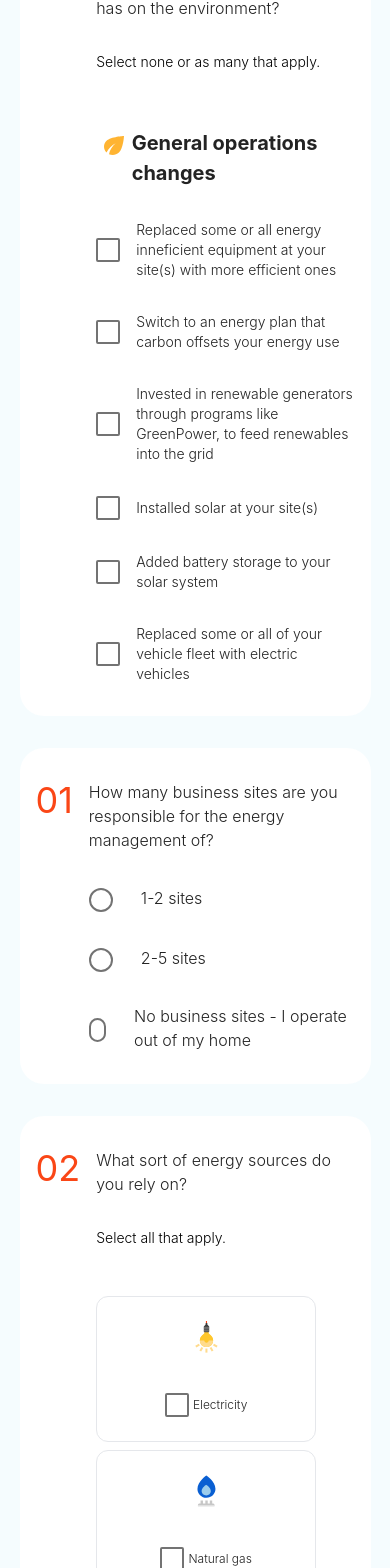
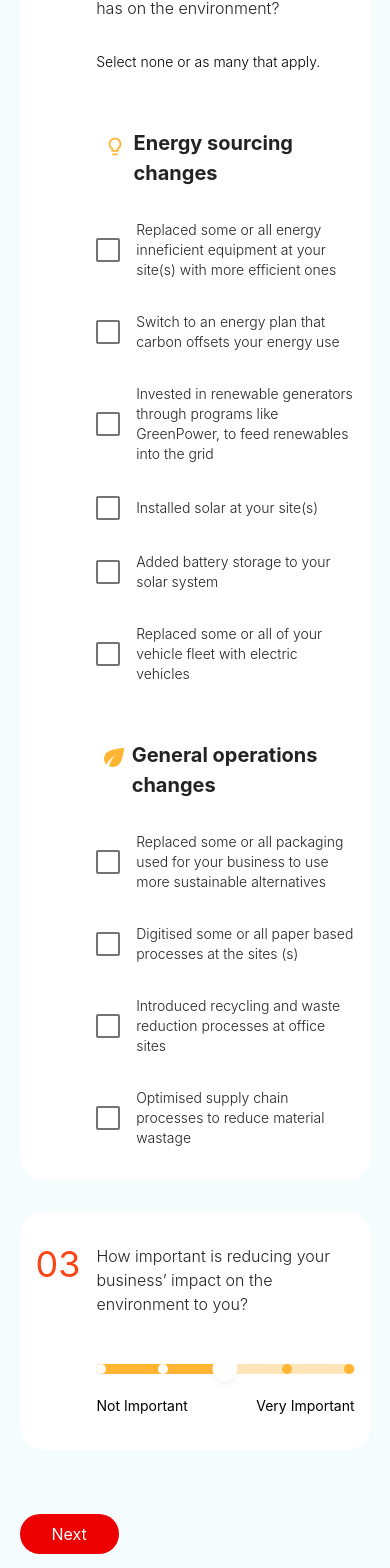
Before and after one commit to jeromeescultura/origin-shift, a Next.js app: page /assessment in a window 390 px wide. Shown: the part 996-2564 px from the top of the page. Built offline with nearby package versions, Linux system fonts and the light colour scheme.

Commit message:
added breakpoint config

```diff
--- a/components/ButtonQuestion.js
+++ b/components/ButtonQuestion.js
@@ -6,7 +6,7 @@ function ButtonQuestion({ options, action }) {
   const [btn3, setBtn3] = useState(false);
 
   const activeStyles =
-    "z-50 bg-highlight border-darkHighlight text-xs max-w-[200px] lg:text-base w-full h-[48px] bg-white text-[#505050] font-light text-center border transition duration-200";
+    "z-50 bg-highlight border-accentColor text-xs max-w-[200px] lg:text-base w-full h-[48px] bg-white text-[#505050] font-light text-center border transition duration-200";
 
   const notActiveStyles =
     "text-xs max-w-[200px] lg:text-base w-full h-[48px] bg-white  text-[#505050] font-light text-center border   transition duration-200";
--- a/components/CheckboxComponent.js
+++ b/components/CheckboxComponent.js
@@ -10,7 +10,7 @@ function CheckboxComponent({ id, text, action }) {
   return (
     <div className="form-check flex items-center gap-4 ">
       <input
-        className="form-check-input appearance-none min-h-g[24px] min-w-[24px] w-6 h-6 border-2 border-[#737373] rounded-sm bg-white checked:bg-darkHighlight checked:border-darkHighlight focus:outline-none transition duration-200 cursor-pointer"
+        className="form-check-input appearance-none min-h-g[24px] min-w-[24px] w-6 h-6 border-2 border-[#737373] rounded-sm bg-white checked:bg-accentColor checked:border-accentColor focus:outline-none transition duration-200 cursor-pointer"
         type="checkbox"
         value=""
         id={text}
--- a/components/CheckboxContainer.js
+++ b/components/CheckboxContainer.js
@@ -29,9 +29,14 @@ function CheckboxContainer({ icon, title, questionsList }) {
               </p>
             </div>
 
-            {questionsList?.map((item) => (
-              <CheckboxComponent id={item.id} text={item.text} key={item.id} />
-            ))}
+            {questionsList &&
+              questionsList?.map((item) => (
+                <CheckboxComponent
+                  id={item.id}
+                  text={item.text}
+                  key={item.id}
+                />
+              ))}
           </div>
         </div>
       </div>
--- a/components/IconsQuestion.js
+++ b/components/IconsQuestion.js
@@ -18,7 +18,7 @@ function IconsQuestion({ id, text, icon }) {
       </div>
       <div className="flex gap-1 md:gap-4 items-center">
         <input
-          className="relative form-check-input appearance-none h-6 w-6 border-2 border-[#737373] cursor-pointer rounded-sm bg-white checked:bg-darkHighlight checked:border-darkHighlight focus:outline-none transition duration-200"
+          className="relative form-check-input appearance-none h-6 w-6 border-2 border-[#737373] cursor-pointer rounded-sm bg-white checked:bg-accentColor checked:border-accentColor focus:outline-none transition duration-200"
           type="checkbox"
           value=""
           id={id}
--- a/components/IconsRadioQuestion.js
+++ b/components/IconsRadioQuestion.js
@@ -12,7 +12,7 @@ const IconsRadioQuestion = ({ qst }) => {
           onClick={() => changeState(val.id)}
           className={`w-[219px] h-[178px] flex justify-center flex-col items-center bg-white  text-[#505050] font-light text-center border rounded-md text-[16px]  capitalize cursor-pointer mr-6 transition-all duration-100 ease-linear ${
             activeState === val.id
-              ? "bg-highlight border-darkHighlight"
+              ? "bg-highlight border-accentColor"
               : "hover:border-gray-400"
           }`}
         >
--- a/components/RadioQuestion.js
+++ b/components/RadioQuestion.js
@@ -2,7 +2,7 @@ function RadioQuestion({ id, text, action }) {
   return (
     <div className="form-check flex items-center mt-8">
       <input
-        className="form-check-input appearance-none rounded-full h-6 w-6 border-2 border-[#737373] bg-white checked:bg-darkHighlight checked:border-white transition duration-200 mt-1 align-top bg-no-repeat bg-center bg-contain float-left mr-2 cursor-pointer checked:ring-darkHighlight checked:ring-2"
+        className="form-check-input appearance-none rounded-full h-6 w-6 border-2 border-[#737373] bg-white checked:bg-accentColor checked:border-white transition duration-200 mt-1 align-top bg-no-repeat bg-center bg-contain float-left mr-2 cursor-pointer checked:ring-accentColor checked:ring-2"
         type="radio"
         name="flexRadioDefault"
         id={text}
--- a/components/SliderQuestion.js
+++ b/components/SliderQuestion.js
@@ -37,7 +37,8 @@ const SliderQuestion = ({ qst }) => {
         ></div>
         <div className="w-full absolute ">
           <ul className="flex h-full rounded-full  transition-all ease-linear duration-100  w-full justify-between">
-            {qst.map((val, index) => (
+            {qst &&
+              qst.map((val, index) => (
                 <li key={val.id} className="flex items-center">
                   <button
                     id={val.id}
@@ -58,8 +59,8 @@ const SliderQuestion = ({ qst }) => {
         </div>
       </div>
       <div className="labels mt-5 md:mt-10 text-sm md:text-[16px] leading-[24px] flex justify-between">
-        <label htmlFor={qst[0].id}>Not Important</label>
-        <label htmlFor={qst[1].id}>Very Important</label>
+        <label>Not Important</label>
+        <label>Very Important</label>
       </div>
     </div>
   );
--- a/pages/api/questions.js
+++ b/pages/api/questions.js
@@ -24,10 +24,11 @@ const questions = [
     },
   },
   {
-    checkboxQuestion: {
+    checkboxQuestion: [
+      {
         id: "02",
-      icon: "/icons/flame.svg",
-      title: "General operations changes",
+        icon: "/icons/bulb.svg",
+        title: "Energy sourcing changes",
         text: "What sort of changes have been implemented (if any) to help reduce the impact your business has on the environment?",
         subText: "Select none or as many that apply.",
         questionsList: [
@@ -57,6 +58,30 @@ const questions = [
           },
         ],
       },
+      {
+        id: "02",
+        icon: "/icons/flame.svg",
+        title: "General operations changes",
+        questionsList: [
+          {
+            id: 1,
+            text: "Replaced some or all packaging used for your business to use more sustainable alternatives",
+          },
+          {
+            id: 2,
+            text: "Digitised some or all paper based processes at the sites (s)",
+          },
+          {
+            id: 3,
+            text: "Introduced recycling and waste reduction processes at office sites",
+          },
+          {
+            id: 4,
+            text: "Optimised supply chain processes to reduce material wastage",
+          },
+        ],
+      },
+    ],
   },
   {
     radioQuestion: {
--- a/pages/assessment.js
+++ b/pages/assessment.js
@@ -9,12 +9,14 @@ import ButtonQuestion from "../components/ButtonQuestion";
 import IconsQuestion from "../components/IconsQuestion";
 import CheckboxContainer from "../components/CheckboxContainer";
 import RadioQuestion from "../components/RadioQuestion";
+import SliderQuestion from "../components/SliderQuestion";
 
 const Assessment = ({ questions }) => {
   const [buttonQuestions, setButtonQuestions] = useState({});
-  const [checkboxQuestions, setCheckboxQuestions] = useState({});
+  const [checkboxQuestions, setCheckboxQuestions] = useState([]);
   const [radioQuestions, setRadioQuestions] = useState({});
   const [iconsQuestions, setIconsQuestions] = useState({});
+  const [sliderQuestion, setSliderQuestion] = useState({});
 
   useEffect(() => {
     questions.map((item) => {
@@ -26,6 +28,8 @@ const Assessment = ({ questions }) => {
         setRadioQuestions(item.radioQuestion);
       } else if (item.iconsQuestion !== undefined) {
         setIconsQuestions(item.iconsQuestion);
+      } else if (item.sliderQuestion !== undefined) {
+        setSliderQuestion(item.sliderQuestion);
       }
     });
   }, [questions]);
@@ -59,6 +63,10 @@ const Assessment = ({ questions }) => {
 
   const [activeState, changeState] = useState(0);
 
+  const backToTop = () => {
+    window.scroll({ top: 0, left: 0, behavior: "smooth" });
+  };
+
   const stepForwardHandler = () => {
     if (step.secondStep === "w-0 opacity-0") {
       setStep({ ...step, secondStep: "w-full opacity-100" });
@@ -78,9 +86,11 @@ const Assessment = ({ questions }) => {
       setStepNo(3);
       setPage(questions[stepNo - 1]);
     }
+    backToTop();
   };
 
   const stepBackwardHandler = () => {
+    backToTop();
     if (step.thirdStep === "w-full opacity-100") {
       setStep({ ...step, thirdStep: "w-0 opacity-0" });
     } else if (step.secondStep === "w-full opacity-100") {
@@ -100,6 +110,8 @@ const Assessment = ({ questions }) => {
       setPage(questions[stepNo - 1]);
     }
   };
+
+  console.log(sliderQuestion);
   return (
     <div className="bg-primaryBG h-full pb-16">
       <div className="bg-assessment-bg bg-no-repeat bg-contain h-full">
@@ -108,6 +120,9 @@ const Assessment = ({ questions }) => {
           <PageIntro assessIntro={assessIntro} activeState={activeState} />
 
           <div className="space-y-8">
+            {/* Step 1 */}
+            {stepNo === 1 && (
+              <>
                 <QuestionContainer
                   id={buttonQuestions?.id}
                   text={buttonQuestions?.text}
@@ -115,17 +130,33 @@ const Assessment = ({ questions }) => {
                   <ButtonQuestion options={buttonQuestions?.options} />
                 </QuestionContainer>
                 <QuestionContainer
-              id={checkboxQuestions?.id}
-              text={checkboxQuestions?.text}
-              subText={checkboxQuestions?.subText}
+                  id={checkboxQuestions[0]?.id}
+                  text={checkboxQuestions[0]?.text}
+                  subText={checkboxQuestions[0]?.subText}
                 >
+                  {checkboxQuestions?.map((item) => (
                     <CheckboxContainer
-                icon={checkboxQuestions?.icon}
-                title={checkboxQuestions?.title}
-                questionsList={checkboxQuestions?.questionsList}
+                      icon={item?.icon}
+                      title={item?.title}
+                      questionsList={item?.questionsList}
                     />
+                  ))}
                 </QuestionContainer>
 
+                {/* SLIDER QUESTION */}
+                <QuestionContainer
+                  id={sliderQuestion?.id}
+                  text={sliderQuestion?.text}
+                >
+                  <SliderQuestion qst={sliderQuestion?.options} />
+                </QuestionContainer>
+              </>
+            )}
+
+            {/* Step 2 */}
+
+            {stepNo === 2 && (
+              <>
                 <QuestionContainer
                   id={radioQuestions?.id}
                   text={radioQuestions?.text}
@@ -153,6 +184,8 @@ const Assessment = ({ questions }) => {
                     </div>
                   </div>
                 </QuestionContainer>
+              </>
+            )}
           </div>
           <div className="flex gap-16 mt-16">
             {stepNo !== 1 && (
--- a/tailwind.config.js
+++ b/tailwind.config.js
@@ -7,7 +7,18 @@ module.exports = {
     backgroundImage: {
       "assessment-bg": "url('../public/images/assessment-bg.png')",
     },
-
+    screens: {
+      xs: "375px",
+      // => @media (min-width: 375px) { ... }
+      sm: "667px",
+      // => @media (min-width: 667px) { ... }
+      md: "768px",
+      // => @media (min-width: 768px) { ... }
+      lg: "1024px",
+      // => @media (min-width: 1024px) { ... }
+      xl: "1440px",
+      // => @media (min-width: 1440px) { ... }
+    },
     extend: {
       colors: {
         primaryText: "#FA4616",
@@ -15,7 +26,7 @@ module.exports = {
         primaryBG: "#F5FCFE",
         secondaryBG: "#EC0000",
         highlight: "#FFF9EF",
-        darkHighlight: "#FFB432",
+        accentColor: "#FFB432",
       },
     },
   },
```
Also changed, not shown: pages/pagechangetest.js (+5 -7 lines). Lines whose indentation alone changed are shown as unchanged.
